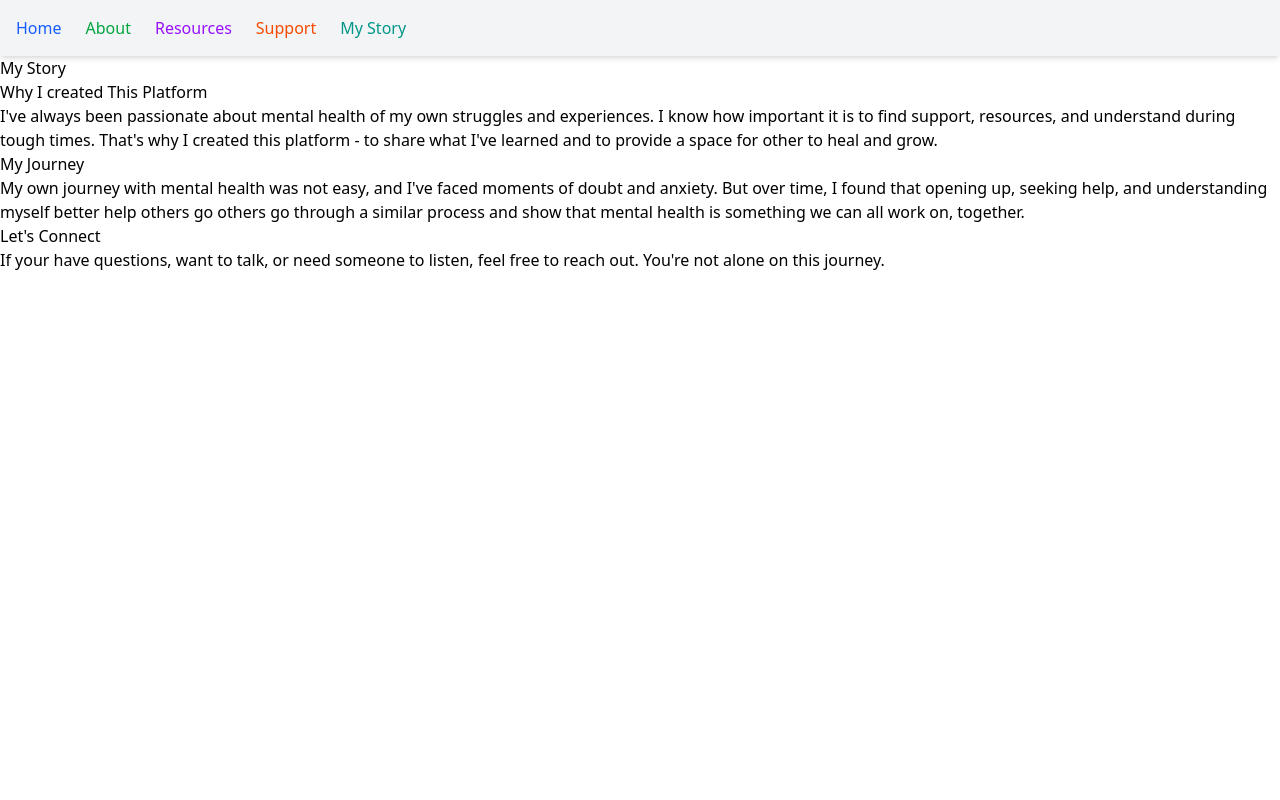
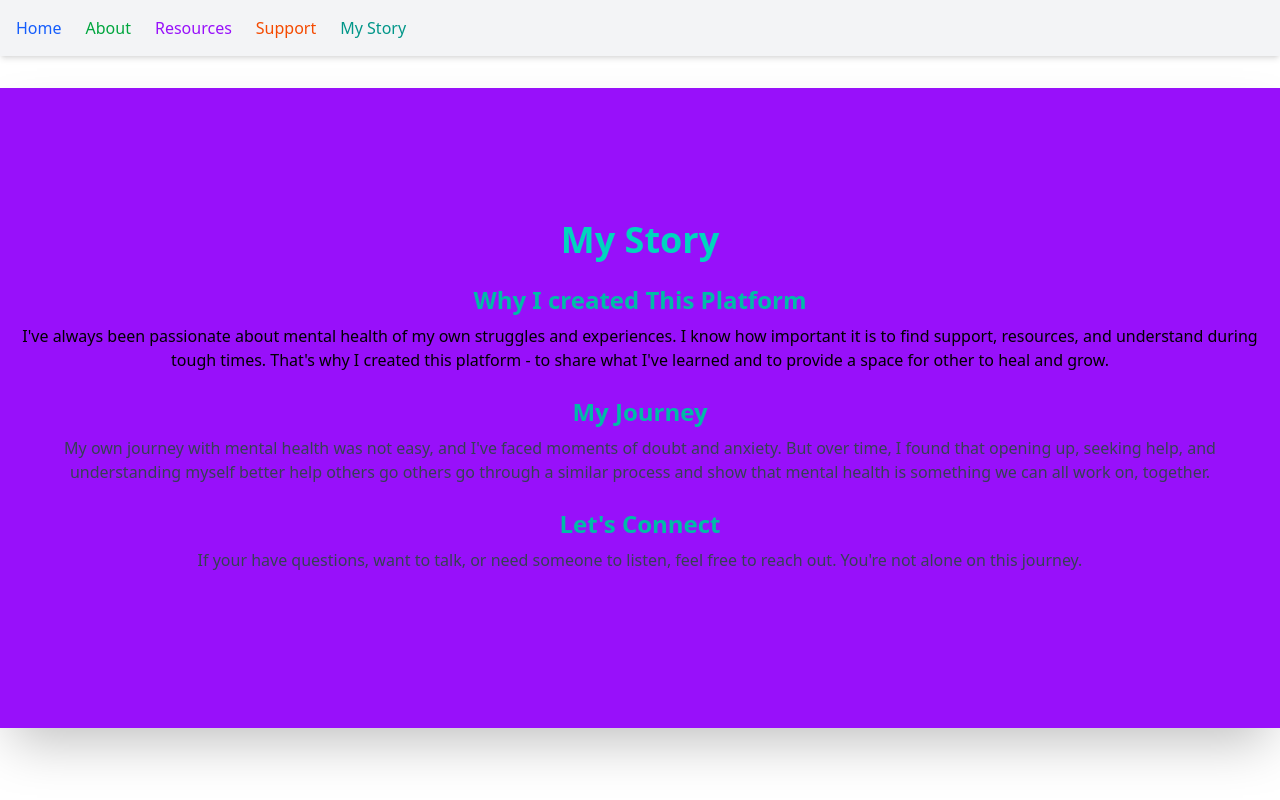
Before and after one commit to Blessing-bit-ui/MentalHealth2, a React (Vite) app in the folder my-mental/: page /mystory in a window 1280 px wide. Built offline with nearby package versions, Linux system fonts and the light colour scheme.

Commit message:
added styling  to home and mystory

```diff
--- a/my-mental/src/App.jsx
+++ b/my-mental/src/App.jsx
@@ -9,7 +9,6 @@ import { BrowserRouter as Router, Routes, Route, Link } from 'react-router-dom'
 
 function App() {
   return (
-
     <Router>
       <nav className="bg-gray-100 p-4 flex gap-6 shadow-md">
         <Link to="/" className="text-blue-600 hover:underline">Home</Link>
--- a/my-mental/src/Home.jsx
+++ b/my-mental/src/Home.jsx
@@ -2,11 +2,11 @@ import { Link } from 'react-router-dom'
 
 function Home(){
     return(
-        <div>
-            <h1> Welcome to Mindful Space</h1>
-            <p> A safe place to learn about mental, find resources and take steps toward a healthier mind and heart.</p>
-            <Link to="/about"> Learn More</Link>
+        <div className="flex flex-col items-center justify-center min-h-[80vh] text-center px-4">
+            <h1 className="text-blue-600 text-center font-bold text-6xl"> Welcome to Mindful Space</h1>
+            <p className=" text-gray-700 text-lg max-w-l text-center mt-8"> A safe place to learn about mental, find resources and take steps toward a healthier mind and heart.</p>
+            <Link to="/about"className="text-blue-700 hover:underline">Learn More</Link>
         </div>
     )
 }
-export default Home
+export default Home;
--- a/my-mental/src/MyStory.jsx
+++ b/my-mental/src/MyStory.jsx
@@ -1,18 +1,18 @@
 function MyStory(){
     return(
-        <div>
-            <h1>My Story</h1>
-        <section>
-        <h2> Why I created This Platform</h2>
+        <div className="flex flex-col items-center justify-center min-h-[80vh] text-center px-4 bg-purple-600 shadow shadow-2xl mt-8">
+        <h1 className="text-4xl font-bold text-teal-400 mb-6">My Story</h1>
+        <section className="mb-6">
+        <h2 className="text-2xl font-semibold text-teal-500 mb-2"> Why I created This Platform</h2>
         <p> I've always been passionate about mental health of my own struggles and experiences. I know how important it is to find support, resources, and understand during tough times. That's why I created this platform - to share what I've learned and to provide a space for other to heal and grow.</p>
         </section>
-        <section>
-            <h2> My Journey</h2>
-            <p> My own journey with mental health was not easy, and I've faced moments of doubt and anxiety. But over time, I found that opening up, seeking help, and understanding myself better help others go others go through a similar process and show that mental health is something we can all work on, together.</p>
+        <section className="mb-6">
+            <h2 className="text-2xl font-semibold text-teal-500 mb-2"> My Journey</h2>
+            <p className=" text-gray-700"> My own journey with mental health was not easy, and I've faced moments of doubt and anxiety. But over time, I found that opening up, seeking help, and understanding myself better help others go others go through a similar process and show that mental health is something we can all work on, together.</p>
         </section>
-        <section>
-        <h2>Let's Connect</h2>
-        <p> If your have questions, want to talk, or need someone to listen, feel free to reach out. You're not alone on this journey.</p>
+        <section className="mb-6">
+        <h2 className="text-2xl font-semibold text-teal-500 mb-2">Let's Connect</h2>
+        <p className=" text-gray-700"> If your have questions, want to talk, or need someone to listen, feel free to reach out. You're not alone on this journey.</p>
         </section>
         </div>
     )
```
